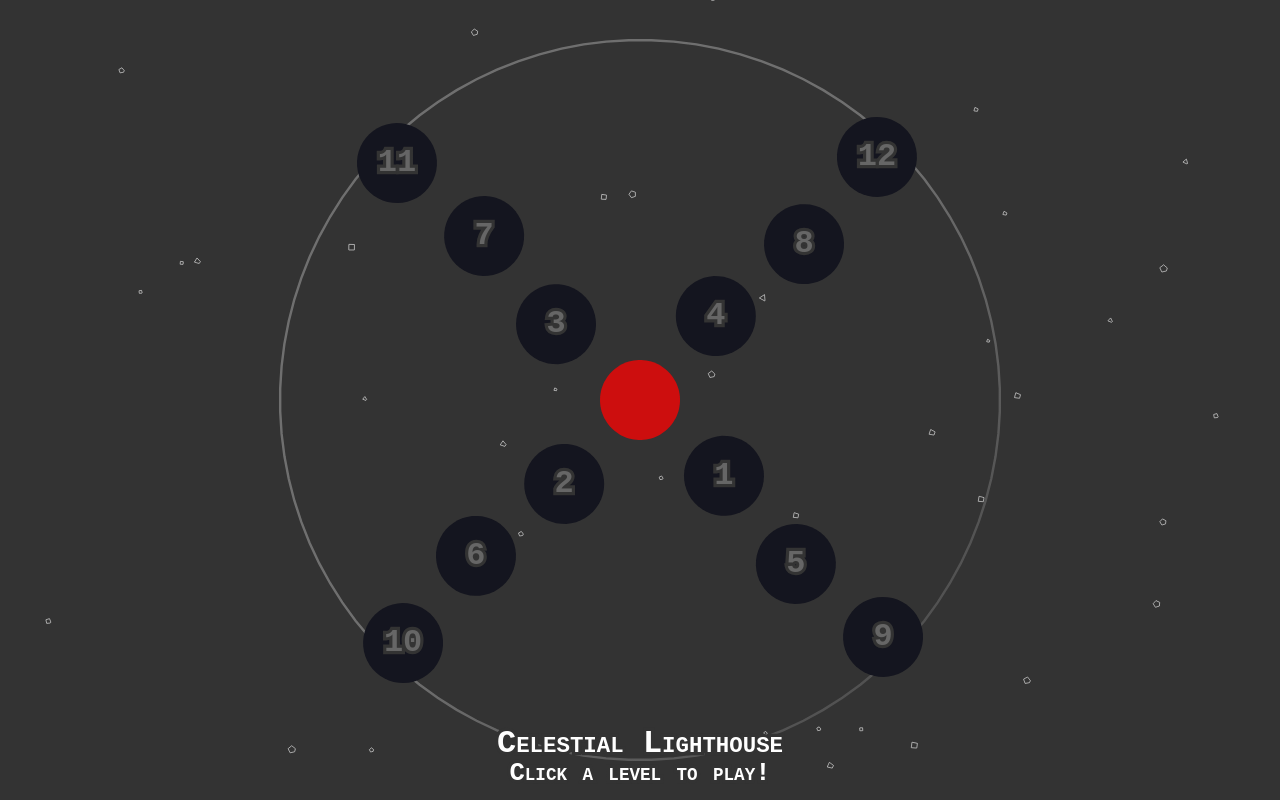
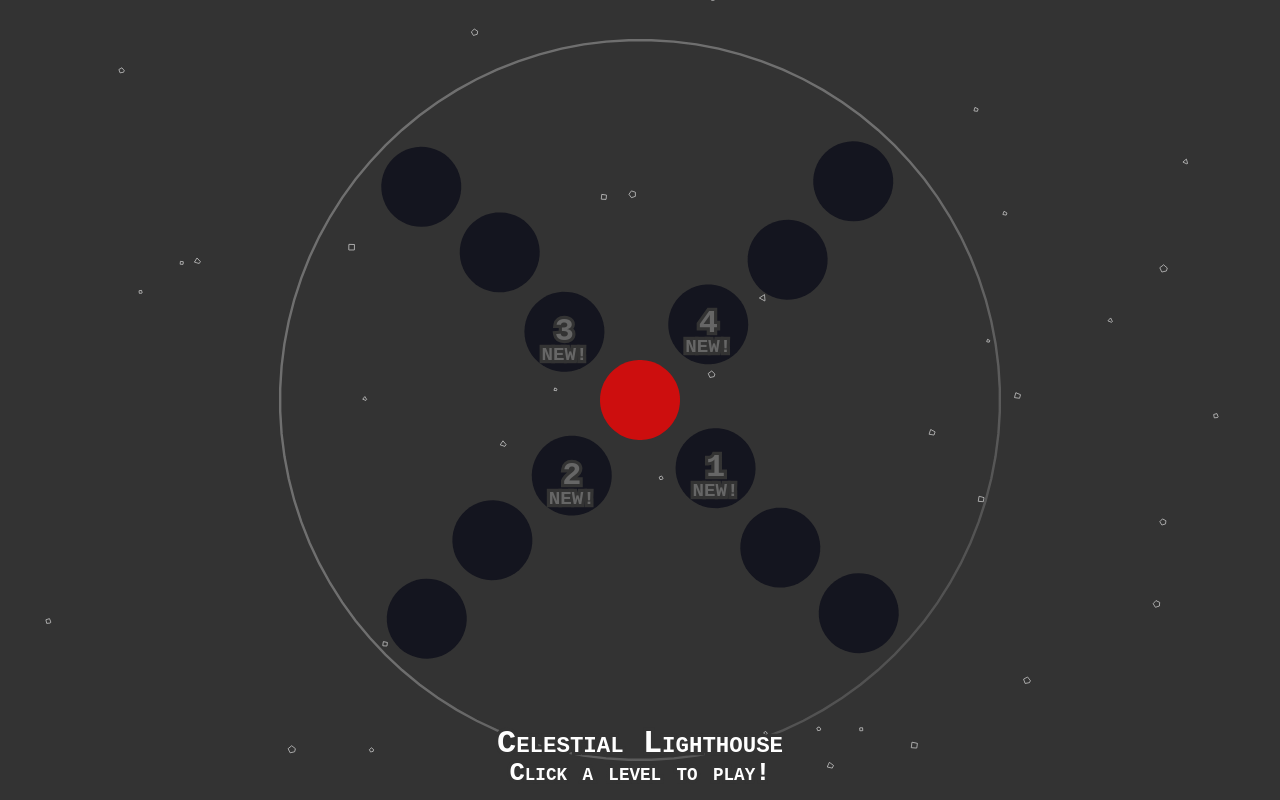
Before and after one commit to Auroriax/js13k-2021, a plain HTML site: page debug.html in a window 1280 px wide. Drawn offline with Linux system fonts and the light colour scheme; animation ran at ten frames a second.

Commit message:
Implements unlockable levels & savegames

```diff
--- a/game.js
+++ b/game.js
@@ -31,6 +31,14 @@ var engine = Engine.create();
 
 var canvas = document.getElementById("gameCanvas");
 var context = canvas.getContext("2d");
+
+var hiScore = []; //[10, 10, 20, 30, 40, 10, 20, 30, 0, 0, 0, 0];
+
+for (var i=1; i != levels.length; i++) {
+	hiScore.push(-1);
+}
+
+loadSave();
 
 var render = Render.create({
 	canvas:  canvas,
@@ -108,6 +116,19 @@ for (var i = 0; i != 100; i++) {
 	Composite.add(world, bod);
 	stars.push(bod);
 }
+
+var exitButton = Bodies.polygon(0, 0, 50, 35, {
+	isSensor: true,
+	isStatic: true,
+	render: {
+		visible: true,
+		fillStyle: "#b00"
+	}
+})
+
+var exitHover = false;
+
+Composite.add(world, exitButton);
 
 Load(curLevel);
 
@@ -204,6 +225,9 @@ function run() {
 			if (hoveredBodies.length >= 1) {
 				var assumedLvl = -1;
 				for(var i = 0; i != solidPlats.length; i++) {
+
+					if (i >= UnlockedNr()) {break;}
+
 					if (solidPlats[i] == hoveredBodies[0]) {
 						assumedLvl = i;
 						solidPlats[i].render.fillStyle = "#999";
@@ -234,6 +258,24 @@ function run() {
 					solidPlats[i].render.fillStyle = "#14151f";
 				}
 			}
+		} else {
+			var hoveredBodies = Query.point([exitButton], mouse.position);
+
+			if (hoveredBodies[0] == exitButton) {
+				exitButtonHover = true;
+				if (mouse.button == 0) {
+					mouse.button = -1;
+					Exit();
+				}
+				if (hoverPreview) {
+					hoverPreview.render.visible = false;
+				}
+			} else {
+				exitButtonHover = false;
+				if (hoverPreview) {
+					hoverPreview.render.visible = true;
+				}
+			}
 		}
 
 		if (kBrowse.fired) {
@@ -245,9 +287,7 @@ function run() {
 		}
 
 		if (kExit.fired) {
-			console.log("Exit fired")
 			if (curLevel != 0) {
-				console.log("Gonna exit")
 				Exit();
 			}
 		}
@@ -260,6 +300,9 @@ function run() {
 			if (tWinTimer.finishedThisFrame) {
 				mouse.button = 0;
 				state = 1;
+
+				hiScore[curLevel-1] = totalBlocks;
+
 				paused = true;
 				str1 = "You win!";
 				str2 = "Click to continue";
@@ -303,8 +346,16 @@ function run() {
 			Bd.setPosition(previewBlock, previewBlockPos);
 		}
 
+		var exitButtonPos = {x: render.bounds.min.x + 75, y: render.bounds.min.y + 75}
+
+		if (exitButton) {
+			Bd.setPosition(exitButton, exitButtonPos);
+		}
+
 		if (hoverPreview && curLevel != 0) {
-			hoverPreview.render.visible = true;
+			if (!exitButtonHover) {
+				hoverPreview.render.visible = true;
+			}
 
 			var position = mouse.position;
 			if (tNewBlockSpawn.running) {
@@ -441,7 +492,7 @@ function run() {
 		//Engine.update(engine, 1000 / 60);
 	} else {
 		if (mouse.button == -1) {
-			Load(curLevel+1); //QQQ Game finished?
+			Exit();
 		}
 	}
 
@@ -455,27 +506,49 @@ function run() {
 	var w = window.innerWidth * .5 * zoom;
 	var h = window.innerHeight * 0.5 * zoom;
 
-	context.font="small-caps bold 40px monospace";
+	var fBig = "small-caps bold 40px monospace";
+	var fMid = "small-caps bold 32px monospace";
+	var fTiny = "small-caps bold 24px monospace";
+
+	context.font=fBig;
 	outline(str1, 0, h - 60);
 
 	if (curLevel == 0) {
 
 		for(var i = 0; i != solidPlats.length; i++) {
 			var plat = solidPlats[i];
+
+			if (i >= UnlockedNr()) {break;}
+
 			if (plat.render.visible) {
+				context.font=fBig;
 				context.fillStyle = (i == hoveredLvl) ? "#fff" : "#666";
 				outline(i+1, plat.position.x, plat.position.y + 10);
+
+				if (hiScore[i] != 0) {
+					context.font=fTiny;
+					var txt = "NEW!";
+					if (hiScore[i] > 0) {txt = hiScore[i]+"p"}
+					outline(txt, plat.position.x, plat.position.y + 35);
+				}
 			}
+		}
+	} else {
+		if (exitButton.render.visible) {
+			context.fillStyle = exitButtonHover ? "#d00" : "#666";
+			outline("↩", exitButton.position.x, exitButton.position.y + 5);
+			context.font=fTiny;
+			outline("Exit", exitButton.position.x, exitButton.position.y + 25);
 		}
 	}
 
 	context.fillStyle = "#fff";
-	context.font="small-caps bold 32px monospace";
+	context.font=fMid;
 	outline(str2, 0, h - 25);
 
 	if (state == 0 && curLevel != 0) {
 		var str = blocksLeft + " left";
-		context.font="small-caps bold 24px monospace";
+		context.font=fTiny;
 		outline(str, w - 75, -h + 150);
 	}
 };
@@ -502,6 +575,10 @@ function resize() {
 
 		if (w < 750 || h < 750) {
 			zoom = 1.5;
+
+			if (w < 600 || h < 600) {
+				zoom = 1.75;
+			}
 		}
 	}
 
@@ -589,8 +666,19 @@ function Restart() {
 		hoverVertices = randomFromArray(blockSelection, previewVertices);
 		hoverPreview = CreateSensor(0, 0, 0, hoverVertices, false);
 
-		str1 = "";
 		str2 = "Level "+(curLevel)+"/"+(levels.length-1);
+
+		if (curLevel == 1) {
+			str1 = "Click to place blocks. Place them all!"
+		} else if (curLevel == 2) {
+			str1 = "Don't let blocks fall into planet core!"
+		 }
+		else if (curLevel == 3) {
+			str1 = "Mouse Wheel/Arrow Keys to rotate block."
+		} else
+		{
+			str1 = "";
+		}
 	} else {
 		str1 = "Celestial Lighthouse";
 		str2 = "Click a level to play!";
@@ -603,6 +691,8 @@ function Restart() {
 	tWinTimer.off();
 
 	audio(sfx.RESTART);
+
+	save();
 }
 
 function Unload() {
@@ -623,6 +713,10 @@ function Load(nr) {
 	Unload();
 	nr = Common.clamp(nr, 0, levels.length-1)
 
+	if (hiScore[nr-1] == -1) {
+		hiScore[nr-1] = 0;
+	}
+
 	curLevel = nr;
 	var lvlData = levels[nr];
 
@@ -633,6 +727,8 @@ function Load(nr) {
 	if (atmosphere) {
 		Composite.removeBody(world, atmosphere);
 	}
+
+	exitButton.render.visible = (nr != 0);
 
 	totalBlocks = lvlData[0];
 	blockSelection = lvlData[3];
@@ -718,6 +814,40 @@ function RotateBlock(rotateDelta) {
 	audio(Math.sign(rotateDelta) == 1 ? sfx.TURNCW : sfx.TURNCCW);
 }
 
+function UnlockedNr() {
+	var unplayed = 4;
+	for (var i = 0; i != levels.length; i++) {
+		if (hiScore[i] <= 0) {
+			unplayed--;
+
+			if (unplayed < 0) {break;}
+		}
+	}
+
+	return i;
+}
+
+function save() {
+	var ls = window.localStorage;
+
+	var str = JSON.stringify(hiScore);
+
+	ls.setItem("cl-hiscore",str);
+}
+
+function loadSave() {
+	var ls = window.localStorage;
+
+	var loadedValue = ls.getItem("cl-hiscore");
+
+	if (loadedValue != "null") {
+		var parsedValue = JSON.parse(loadedValue);
+		if (parsedValue) {
+			hiScore = JSON.parse(loadedValue);
+		}
+	}
+}
+
 function audio(soundID) {
 	//if (!audioEnabled) {return;}
 
--- a/shapes.js
+++ b/shapes.js
@@ -56,20 +56,20 @@ var levels = [];
 
 levels.push([ //LEVEL SELECT
 	10, 50, 450, shapes, [
-		[100, 100, 50, 50, 180, 1, 1, 0.001],
-		[-100, 100, 50, 50, 180, 1, 1, 0.001],
-		[-100, -100, 50, 50, 180, 1, 1, 0.001],
-		[100, -100, 50, 50, 180, 1, 1, 0.001],
+		[90, 90, 50, 50, 180, 1, 1, 0.001],
+		[-90, 90, 50, 50, 180, 1, 1, 0.001],
+		[-90, -90, 50, 50, 180, 1, 1, 0.001],
+		[90, -90, 50, 50, 180, 1, 1, 0.001],
 
-		[200, 200, 50, 50, 180, 1, 1, -0.0005],
-		[-200, 200, 50, 50, 180, 1, 1, -0.0005],
-		[-200, -200, 50, 50, 180, 1, 1, -0.0005],
-		[200, -200, 50, 50, 180, 1, 1, -0.0005],
+		[180, 180, 50, 50, 180, 1, 1, -0.0005],
+		[-180, 180, 50, 50, 180, 1, 1, -0.0005],
+		[-180, -180, 50, 50, 180, 1, 1, -0.0005],
+		[180, -180, 50, 50, 180, 1, 1, -0.0005],
 
-		[300, 300, 50, 50, 180, 1, 1, 0.00025],
-		[-300, 300, 50, 50, 180, 1, 1, 0.00025],
-		[-300, -300, 50, 50, 180, 1, 1, 0.00025],
-		[300, -300, 50, 50, 180, 1, 1, 0.00025]
+		[270, 270, 50, 50, 180, 1, 1, 0.00025],
+		[-270, 270, 50, 50, 180, 1, 1, 0.00025],
+		[-270, -270, 50, 50, 180, 1, 1, 0.00025],
+		[270, -270, 50, 50, 180, 1, 1, 0.00025]
 	]
 ])
 
```
Also changed, not shown: index.html (+2 -0 lines).
